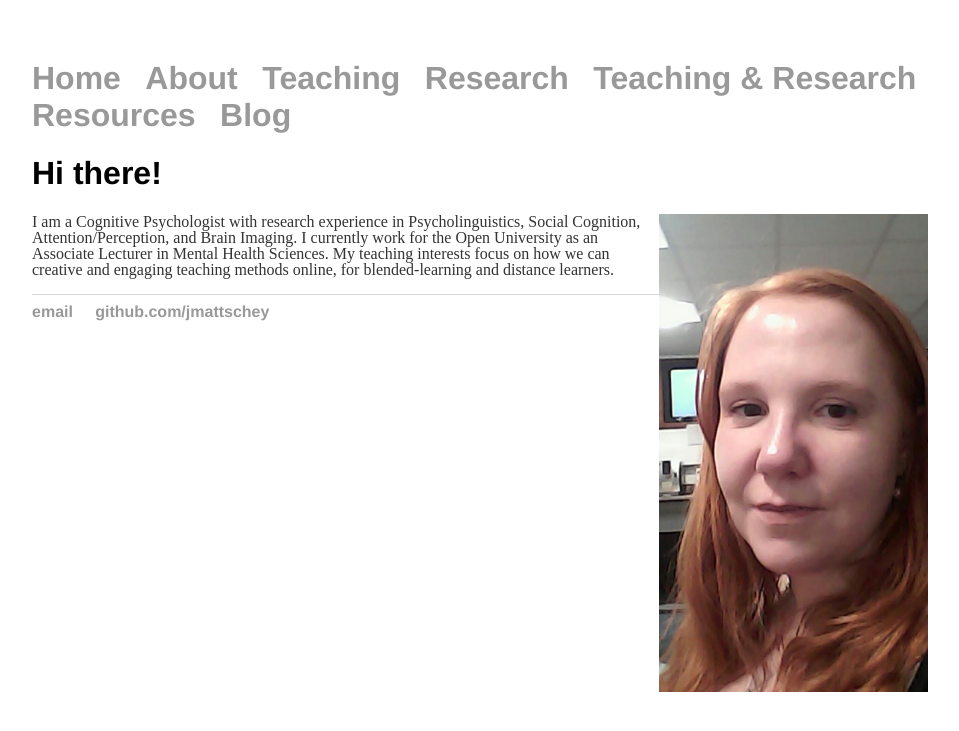
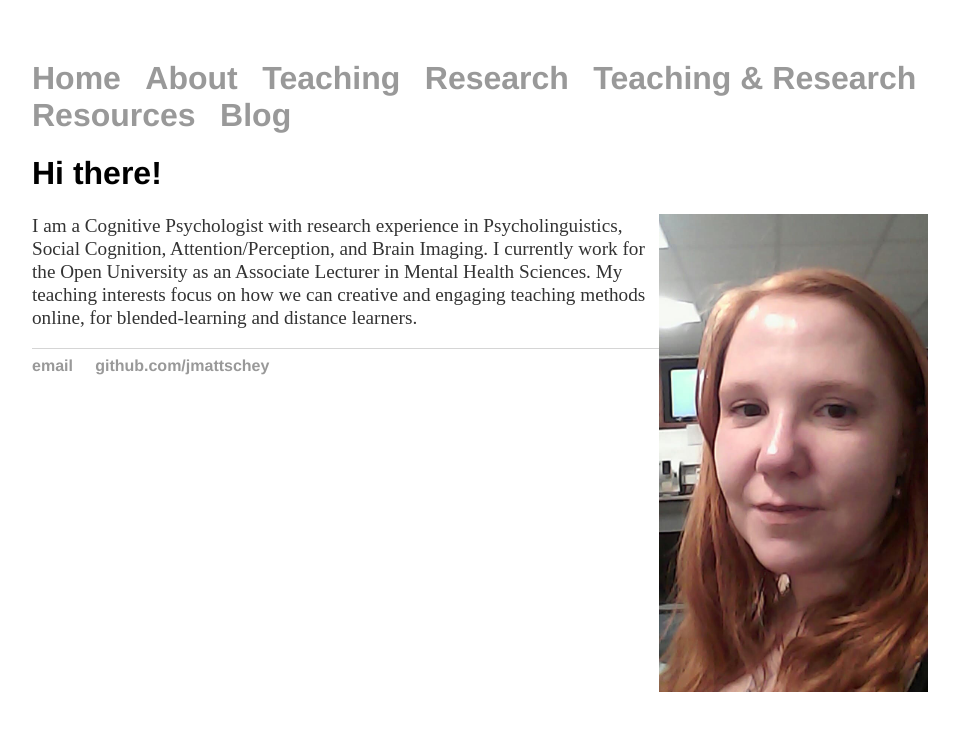
Before and after one commit to jmattschey/jmattschey.github.io, a Jekyll site: the page built from index.html, in a window 1280 px wide. Shown: the top 731 px of the page, without its empty margins (160-1119 px from the left). Built offline with Jekyll 4.4.1, drawn with Linux system fonts in a browser that asks for light colours.

Commit message:
Update main.css

```diff
--- a/css/main.css
+++ b/css/main.css
@@ -26,8 +26,8 @@ h1 {
     font-family:'Helvetica', 'Arial', 'Sans-Serif';
 }
 p {
-    font-size: 1em;
-    line-height: 1em;
+    font-size: 1.2em;
+    line-height: 1.2em;
     color: #333;
 }
 footer {
```
